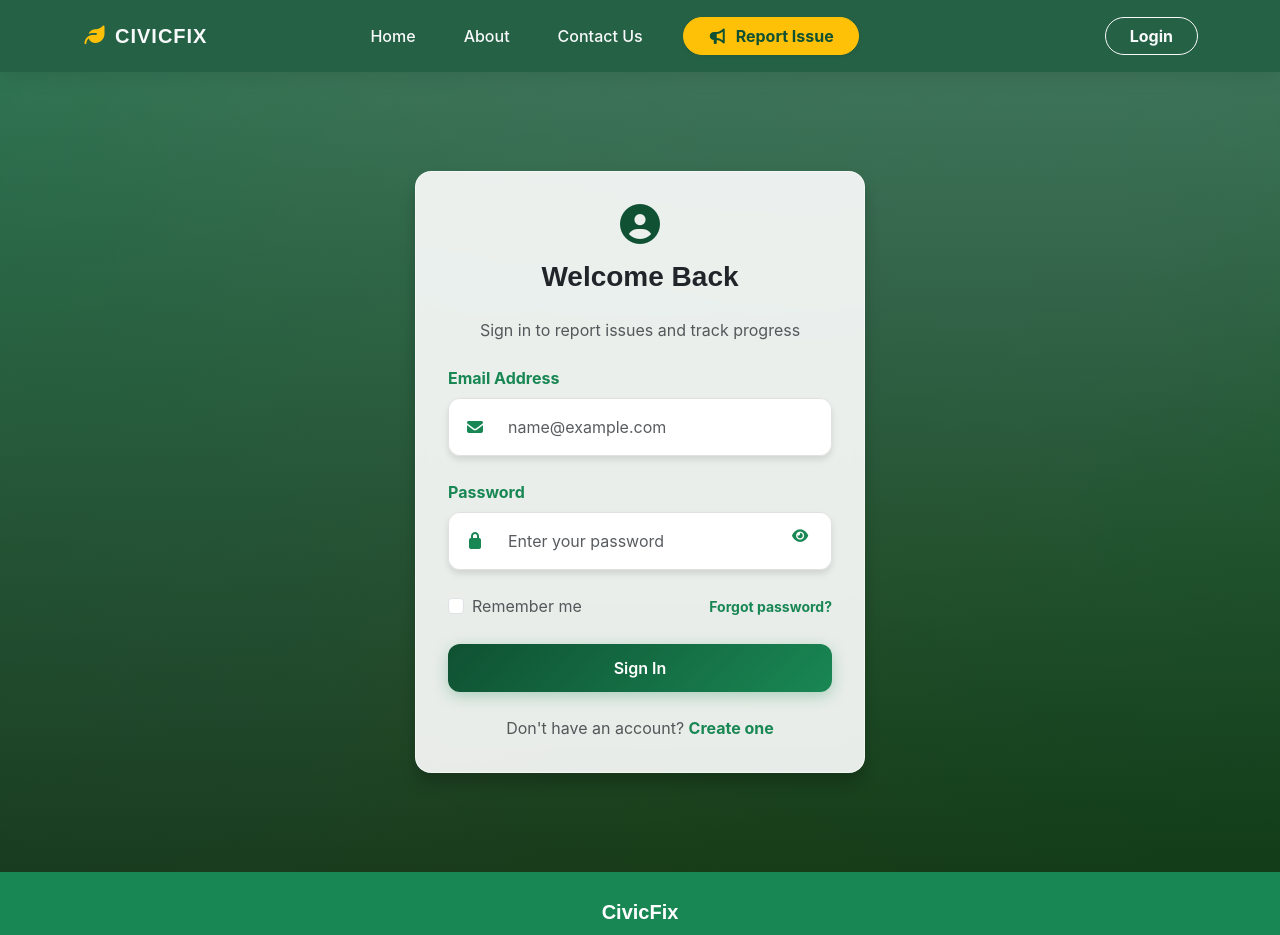
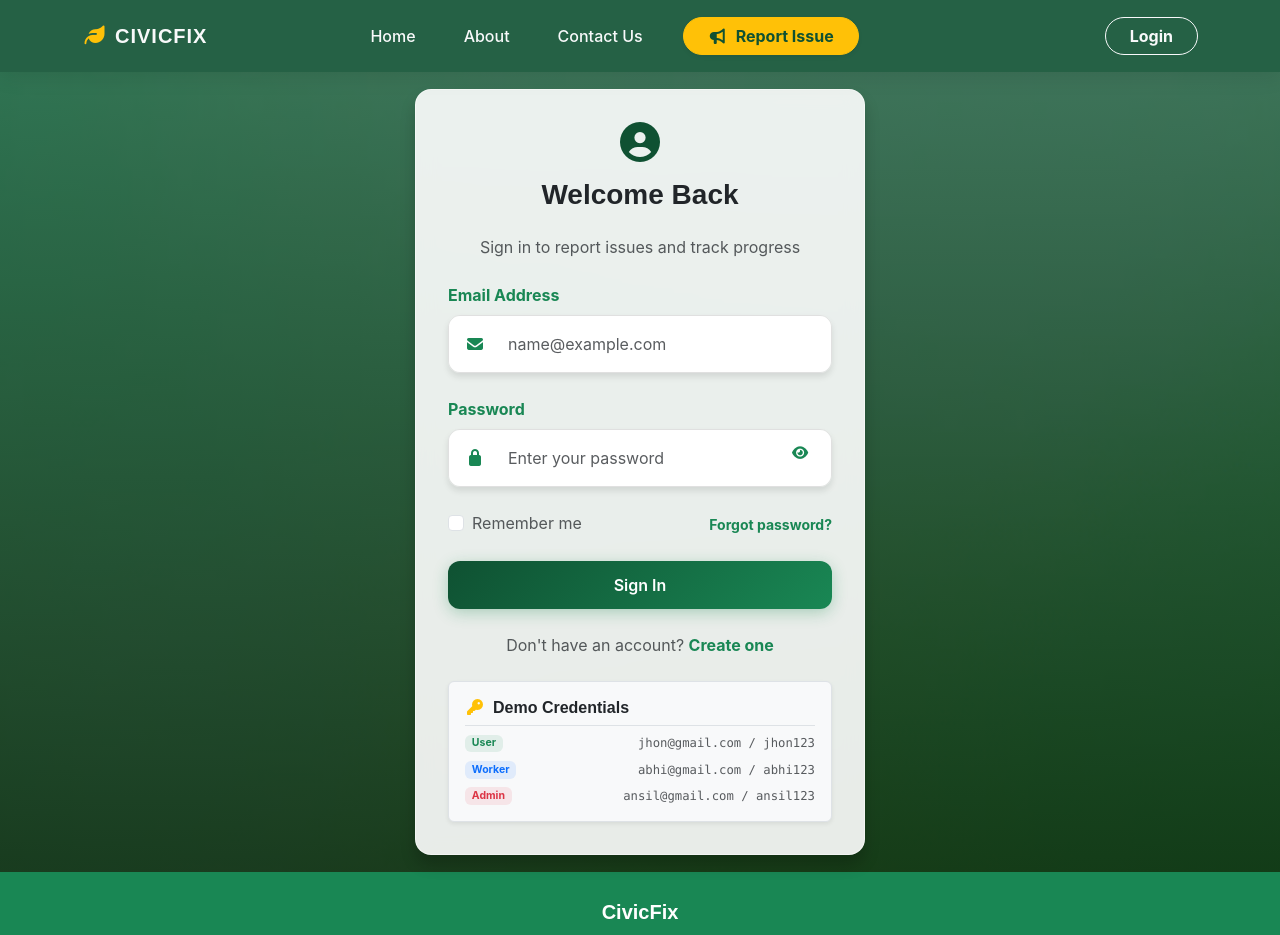
Before and after one commit to anseyyy/civicfix-client, a React (Vite) app: page /login in a window 1280 px wide. Shown: the top 935 px of the page. Built offline with nearby package versions, Linux system fonts and the light colour scheme.

Commit message:
feat: add demo credentials to login page

```diff
--- a/src/pages/Login.jsx
+++ b/src/pages/Login.jsx
@@ -121,6 +121,24 @@ function Login() {
             <div className="text-center mt-4 text-muted">
               Don't have an account? <Link to="/register" className="text-success fw-bold text-decoration-none">Create one</Link>
             </div>
+
+            <div className="mt-4 p-3 bg-light rounded shadow-sm border small text-start">
+              <h6 className="fw-bold text-dark border-bottom pb-2 mb-2"><i className="fa-solid fa-key me-2 text-warning"></i>Demo Credentials</h6>
+              <div className="d-flex flex-column gap-2">
+                <div className="d-flex justify-content-between align-items-center">
+                  <span className="badge bg-success bg-opacity-10 text-success">User</span>
+                  <code className="text-muted">jhon@gmail.com / jhon123</code>
+                </div>
+                <div className="d-flex justify-content-between align-items-center">
+                  <span className="badge bg-primary bg-opacity-10 text-primary">Worker</span>
+                  <code className="text-muted">abhi@gmail.com / abhi123</code>
+                </div>
+                <div className="d-flex justify-content-between align-items-center">
+                  <span className="badge bg-danger bg-opacity-10 text-danger">Admin</span>
+                  <code className="text-muted">ansil@gmail.com / ansil123</code>
+                </div>
+              </div>
+            </div>
           </form>
         </PremiumCard>
       </div>
```
